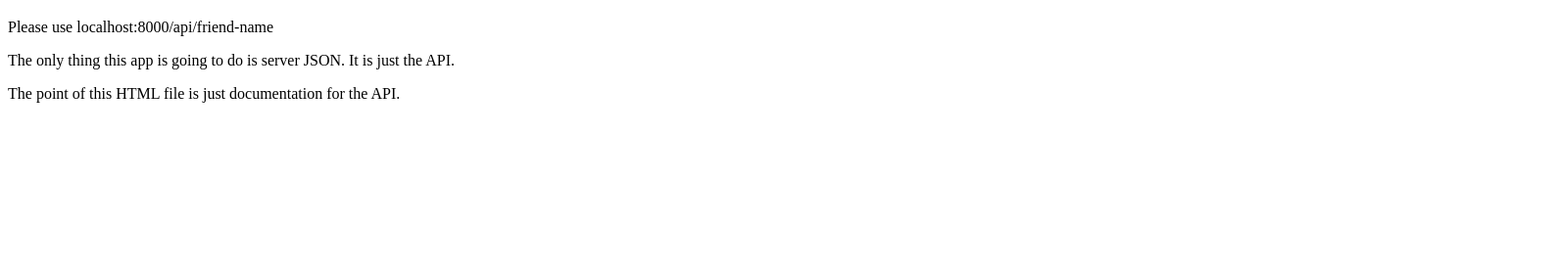
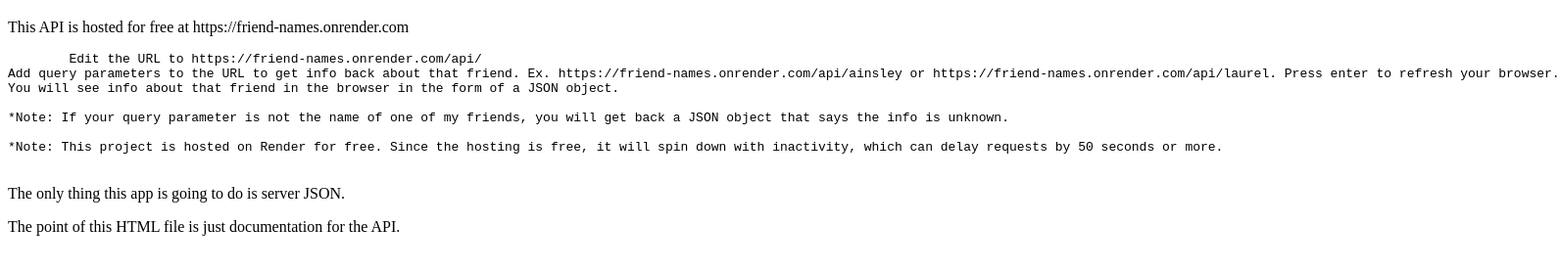
Before and after one commit to annieclinton/baseball-teams, a website: page index.html in a window 1280 px wide. Shown: the part 61-340 px from the top of the page at 98% size, 1592 px wide, since content can reach past the window. Drawn offline with Linux system fonts and the light colour scheme.

Commit message:
edited html and read me

```diff
--- a/index.html
+++ b/index.html
@@ -7,8 +7,17 @@
 </head>
 <body>
     <h1>Friend Names API</h1>
-    <p>Please use localhost:8000/api/friend-name</p>
-    <p>The only thing this app is going to do is server JSON. It is just the API.</p>
+    <p>This API is hosted for free at https://friend-names.onrender.com</p>
+    <pre>
+        Edit the URL to https://friend-names.onrender.com/api/
+Add query parameters to the URL to get info back about that friend. Ex. https://friend-names.onrender.com/api/ainsley or https://friend-names.onrender.com/api/laurel. Press enter to refresh your browser.
+You will see info about that friend in the browser in the form of a JSON object.
+
+*Note: If your query parameter is not the name of one of my friends, you will get back a JSON object that says the info is unknown.
+
+*Note: This project is hosted on Render for free. Since the hosting is free, it will spin down with inactivity, which can delay requests by 50 seconds or more.
+    </pre>
+    <p>The only thing this app is going to do is server JSON.</p>
     <p>The point of this HTML file is just documentation for the API.</p>
 </body>
 </html>
```
Also changed, not shown: README.md.
